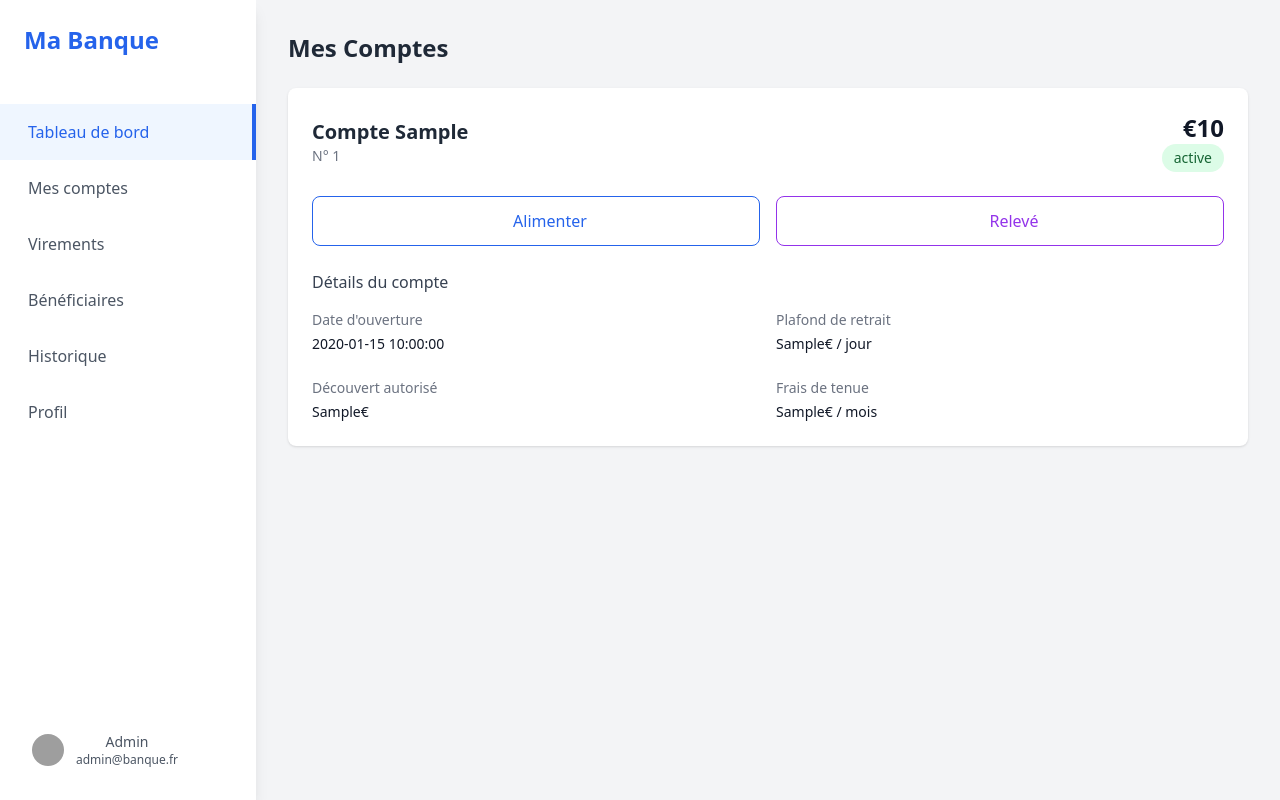
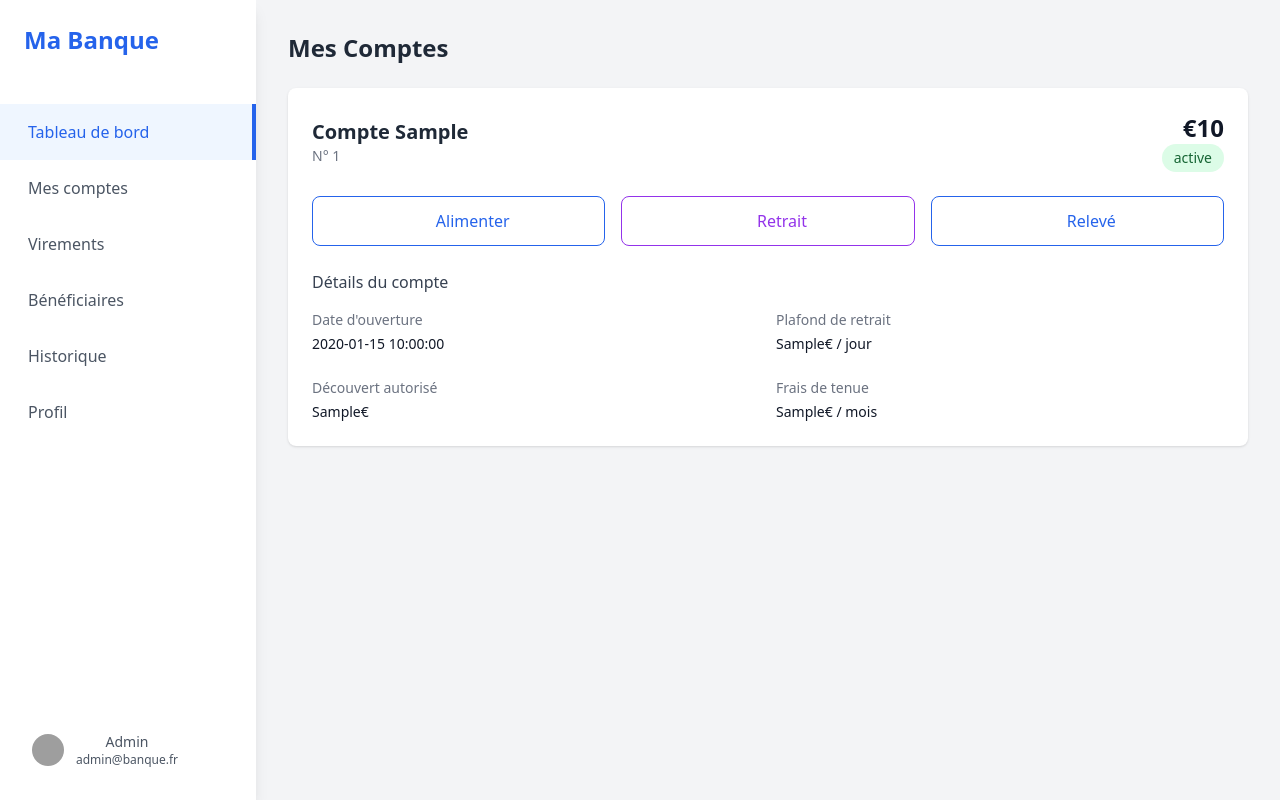
Before and after one commit to ElFirdaous28/Gestion-de-Comptes-Bancaires, a PHP site: template app/views/client/comptes.php in a window 1280 px wide. Run offline with PHP 8.4, Linux system fonts and the light colour scheme; the template is opened without the code that fills it: most values are stand-ins (such as "Sample title", 1, 10 or a date in 2020); some libraries are stand-ins or nearby versions; grey boxes are pictures that could not be loaded.

Commit message:
GDCB-11 L'effectue des retraits.

```diff
--- a/app/views/client/alimenterCompteModal.php
+++ b/app/views/client/alimenterCompteModal.php
@@ -12,7 +12,7 @@
 
             <!-- Modal body -->
             <div class="p-6">
-                <form action="/client/creeDepot" method="POST" id="alimenterForm" class="space-y-6">
+                <form action="/client/fairDepot" method="POST" id="alimenterForm" class="space-y-6">
                     <!-- Sélection du compte -->
                     <div>
                         <label class="block text-sm font-medium text-gray-700 mb-1">Compte à alimenter *</label>
@@ -71,7 +71,7 @@
                             class="px-4 py-2 border border-gray-300 rounded-md text-gray-700 bg-white hover:bg-gray-50 focus:outline-none focus:ring-2 focus:ring-gray-500">
                             Annuler
                         </button>
-                        <button name="creeDepot" onclick="submitForm()"
+                        <button name="fairDepot" onclick="submitForm()"
                             class="px-4 py-2 bg-blue-600 text-white rounded-md hover:bg-blue-700 focus:outline-none focus:ring-2 focus:ring-blue-500">
                             Confirmer l'alimentation
                         </button>
--- a/app/views/client/comptes.php
+++ b/app/views/client/comptes.php
@@ -23,14 +23,19 @@
                     </div>
                 </div>
 
-                <div class="mt-6 grid grid-cols-2 gap-4">
+                <div class="mt-6 grid grid-cols-3 gap-4">
                     <button onclick="toggleModal('courant')"
                         class="flex items-center justify-center p-3 text-blue-600 border border-blue-600 rounded-lg hover:bg-blue-50">
                         <i data-lucide="plus-circle" class="w-5 h-5 mr-2"></i>
                         Alimenter
                     </button>
+                    <button onclick="toggleModal('courant')"
+                        class="retrait flex items-center justify-center p-3 text-purple-600 border border-purple-600 rounded-lg hover:bg-purple-50">
+                        <i data-lucide="hand-coins" class="w-5 h-5 mr-2"></i>
+                        Retrait
+                    </button>
                     <button
-                        class="flex items-center justify-center p-3 text-purple-600 border border-purple-600 rounded-lg hover:bg-purple-50">
+                        class="flex items-center justify-center p-3 text-blue-600 border border-blue-600 rounded-lg hover:bg-purple-50">
                         <i data-lucide="download" class="w-5 h-5 mr-2"></i>
                         Relevé
                     </button>
@@ -61,115 +66,8 @@
         </div>
     <?php endforeach ?>
 
-    <!-- Compte Courant -->
-    <!-- <div class="mt-6 bg-white rounded-lg shadow">
-        <div class="p-6">
-            <div class="flex justify-between items-center">
-                <div>
-                    <h3 class="text-xl font-semibold text-gray-800">Compte Courant</h3>
-                    <p class="text-sm text-gray-500">N° FR76 1234 5678 9012</p>
-                </div>
-                <div class="text-right">
-                    <p class="text-2xl font-bold text-gray-900">€2,450.50</p>
-                    <span
-                        class="inline-flex items-center px-3 py-1 rounded-full text-sm font-medium bg-green-100 text-green-800">
-                        Actif
-                    </span>
-                </div>
-            </div>
-
-            <div class="mt-6 grid grid-cols-2 gap-4">
-                <button onclick="toggleModal('courant')"
-                    class="flex items-center justify-center p-3 text-blue-600 border border-blue-600 rounded-lg hover:bg-blue-50">
-                    <i data-lucide="plus-circle" class="w-5 h-5 mr-2"></i>
-                    Alimenter
-                </button>
-                <button
-                    class="flex items-center justify-center p-3 text-purple-600 border border-purple-600 rounded-lg hover:bg-purple-50">
-                    <i data-lucide="download" class="w-5 h-5 mr-2"></i>
-                    Relevé
-                </button>
-            </div>
-
-            <div class="mt-6">
-                <h4 class="font-medium text-gray-700">Détails du compte</h4>
-                <dl class="mt-4 grid grid-cols-1 gap-x-4 gap-y-6 sm:grid-cols-2">
-                    <div>
-                        <dt class="text-sm text-gray-500">Date d'ouverture</dt>
-                        <dd class="mt-1 text-sm text-gray-900">15 janvier 2020</dd>
-                    </div>
-                    <div>
-                        <dt class="text-sm text-gray-500">Plafond de retrait</dt>
-                        <dd class="mt-1 text-sm text-gray-900">1000€ / jour</dd>
-                    </div>
-                    <div>
-                        <dt class="text-sm text-gray-500">Découvert autorisé</dt>
-                        <dd class="mt-1 text-sm text-gray-900">500€</dd>
-                    </div>
-                    <div>
-                        <dt class="text-sm text-gray-500">Frais de tenue</dt>
-                        <dd class="mt-1 text-sm text-gray-900">2€ / mois</dd>
-                    </div>
-                </dl>
-            </div>
-        </div>
-    </div> -->
-
-    <!-- Compte Épargne -->
-    <!-- <div class="mt-6 bg-white rounded-lg shadow">
-        <div class="p-6">
-            <div class="flex justify-between items-center">
-                <div>
-                    <h3 class="text-xl font-semibold text-gray-800">Compte Épargne</h3>
-                    <p class="text-sm text-gray-500">N° FR76 9876 5432 1098</p>
-                </div>
-                <div class="text-right">
-                    <p class="text-2xl font-bold text-gray-900">€15,750.20</p>
-                    <span
-                        class="inline-flex items-center px-3 py-1 rounded-full text-sm font-medium bg-green-100 text-green-800">
-                        Actif
-                    </span>
-                </div>
-            </div>
-
-            <div class="mt-6 grid grid-cols-2 gap-4">
-                <button onclick="toggleModal('epargne')"
-                    class="flex items-center justify-center p-3 text-blue-600 border border-blue-600 rounded-lg hover:bg-blue-50">
-                    <i data-lucide="plus-circle" class="w-5 h-5 mr-2"></i>
-                    Alimenter
-                </button>
-
-                <button
-                    class="flex items-center justify-center p-3 text-purple-600 border border-purple-600 rounded-lg hover:bg-purple-50">
-                    <i data-lucide="download" class="w-5 h-5 mr-2"></i>
-                    Relevé
-                </button>
-            </div>
-
-            <div class="mt-6">
-                <h4 class="font-medium text-gray-700">Détails du compte</h4>
-                <dl class="mt-4 grid grid-cols-1 gap-x-4 gap-y-6 sm:grid-cols-2">
-                    <div>
-                        <dt class="text-sm text-gray-500">Date d'ouverture</dt>
-                        <dd class="mt-1 text-sm text-gray-900">20 mars 2020</dd>
-                    </div>
-                    <div>
-                        <dt class="text-sm text-gray-500">Taux d'intérêt</dt>
-                        <dd class="mt-1 text-sm text-gray-900">2.5% annuel</dd>
-                    </div>
-                    <div>
-                        <dt class="text-sm text-gray-500">Plafond</dt>
-                        <dd class="mt-1 text-sm text-gray-900">50 000€</dd>
-                    </div>
-                    <div>
-                        <dt class="text-sm text-gray-500">Frais de tenue</dt>
-                        <dd class="mt-1 text-sm text-gray-900">Gratuit</dd>
-                    </div>
-                </dl>
-            </div>
-        </div>
-    </div> -->
 </div>
 
 <?php require_once(__DIR__ . '../../partials/clientButtom.php'); ?>
 <?php require_once('alimenterCompteModal.php'); ?>
+<?php require_once('retraitPopUp.php'); ?>
--- /dev/null
+++ b/app/views/client/retraitPopUp.php
@@ -0,0 +1,58 @@
+<div id="retraitModal"
+    class="hidden fixed inset-0 bg-gray-600 bg-opacity-50 overflow-y-auto h-full w-full z-50">
+    <div class="relative top-20 mx-auto p-5 w-full max-w-md">
+        <div class="bg-white rounded-lg shadow-xl">
+            <!-- Modal header -->
+            <div class="flex justify-between items-center p-6 border-b">
+                <h3 class="text-lg font-semibold text-gray-900">Retrait D'Argent</h3>
+                <button onclick="toggleModal()" class="text-gray-400 hover:text-gray-500">
+                    <i data-lucide="x" class="w-6 h-6"></i>
+                </button>
+            </div>
+
+            <!-- Modal body -->
+            <div class="p-6">
+                <form action="/client/fairRetrait" method="POST" id="alimenterForm" class="space-y-6">
+                    <!-- Sélection du compte -->
+                    <div>
+                        <label class="block text-sm font-medium text-gray-700 mb-1">Compte de retrait*</label>
+                        <select name="account_id" required
+                            class="w-full px-3 py-2 border border-gray-300 rounded-md focus:outline-none focus:ring-2 focus:ring-blue-500">
+                            <?php foreach ($accounts as $account): ?>
+                                <option value="<?= htmlspecialchars($account["account_id"]) ?>">Compte <?= htmlspecialchars($account["account_type"]) ?> (<?= htmlspecialchars($account["balance"]) ?>)</option>
+                            <?php endforeach ?>
+                        </select>
+                    </div>
+
+                    <!-- Montant -->
+                    <div>
+                        <label class="block text-sm font-medium text-gray-700 mb-1">Montant *</label>
+                        <div class="relative">
+                            <div class="absolute inset-y-0 left-0 pl-3 flex items-center pointer-events-none">
+                                <span class="text-gray-500">€</span>
+                            </div>
+                            <input name="amount" type="number" required min="0.01" step="0.01"
+                                class="w-full pl-8 pr-12 py-2 border border-gray-300 rounded-md focus:outline-none focus:ring-2 focus:ring-blue-500"
+                                placeholder="0.00">
+                        </div>
+                        <p class="mt-1 text-sm text-gray-500">Montant minimum : 0.01 €</p>
+                    </div>
+
+
+                    <div class="flex justify-end space-x-3 p-6 border-t bg-gray-50">
+                        <button onclick="toggleModal()"
+                            class="px-4 py-2 border border-gray-300 rounded-md text-gray-700 bg-white hover:bg-gray-50 focus:outline-none focus:ring-2 focus:ring-gray-500">
+                            Annuler
+                        </button>
+                        <button name="fairRetrait" onclick="submitForm()"
+                            class="px-4 py-2 text-gray-700 hover:text-white rounded-md hover:bg-blue-700 focus:outline-none focus:ring-2 focus:ring-blue-500 border-2 border-blue-700">
+                            Confirmer le retrait
+                        </button>
+                    </div>
+                </form>
+            </div>
+
+        </div>
+    </div>
+</div>
+<script src="/assets/js/retraitPopUp.js"></script>
```
Also changed, not shown: app/controllers/ClientController.php (+14 -3 lines), app/models/Account.php (+26 -11 lines), app/models/Retrait.php (added, +22 -0 lines), public/index.php (+2 -8 lines), public/assets/js/retraitPopUp.js (added).
